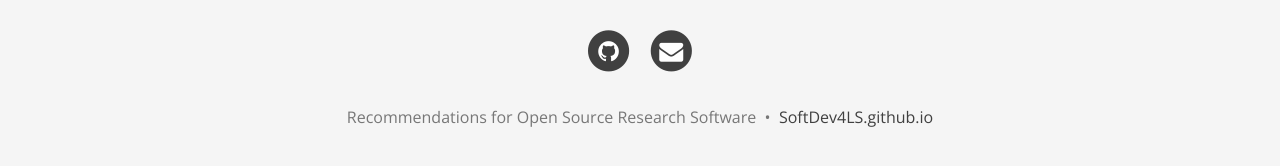
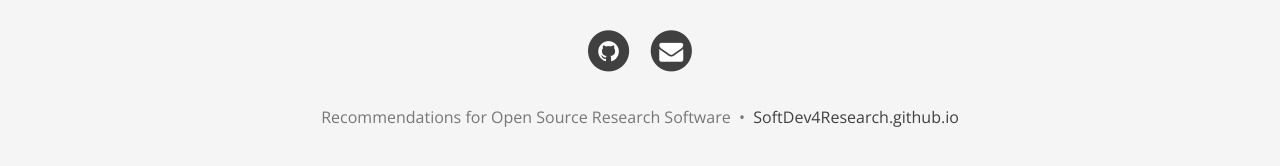
Before and after one commit to SoftDev4Research/recommendations, a Jekyll site: the page built from index.html, in a window 1280 px wide and 1373 px high. Shown: the part 1194-1360 px from the top of the window. Built offline with Jekyll 4.4.1, drawn with Linux system fonts in a browser that asks for light colours; nearby versions of some CDN libraries; the list of posts is cut into pages by our own code.

Commit message:
Update domain

```diff
--- a/_config.yml
+++ b/_config.yml
@@ -4,7 +4,7 @@
 # baseurl is the website's URL without the hostname
 
 # If you are building a simple GitHub user page (http://username.github.io) then use these settings:
-url: "http://softdev4research.github.io"
+url: "http://recommendations.softdev4research.github.io"
 baseurl: ""
 
 # If you are building a GitHub project page then use these settings:
@@ -85,7 +85,7 @@
 
 # How to display the link to the website in the footer
 # Remove this if you don't want a link in the footer
-url-pretty: "SoftDev4LS.github.io"  # eg. "deanattali.com/beautiful-jekyll"
+url-pretty: "SoftDev4Research.github.io"  # eg. "deanattali.com/beautiful-jekyll"
 
 # --- Misc --- #
 # Fill in your Disqus shortname (NOT the userid) if you want to support Disqus comments
```
